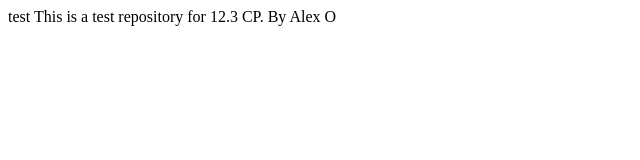
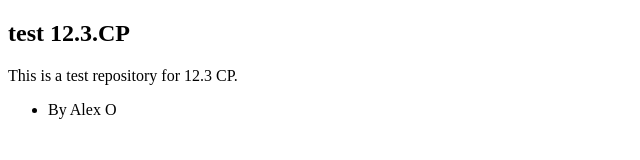
Before and after one commit to alex1us198/alex1us198, a plain HTML site: page index.html in a window 1280 px wide. Shown: the whole page, without its empty margins (0-640 px from the left). Drawn offline with Linux system fonts and the light colour scheme.

Commit message:
Update index.html

```diff
--- a/index.html
+++ b/index.html
@@ -3,8 +3,10 @@
 <head>
 </head>
 <body>
-test
-This is a test repository for 12.3 CP.
-By Alex O
+<h2>test 12.3.CP</h2>
+<p>This is a test repository for 12.3 CP.</p>
+<ul>
+<li>By Alex O</li>
+</ul>
 </body>
 </html>
```
